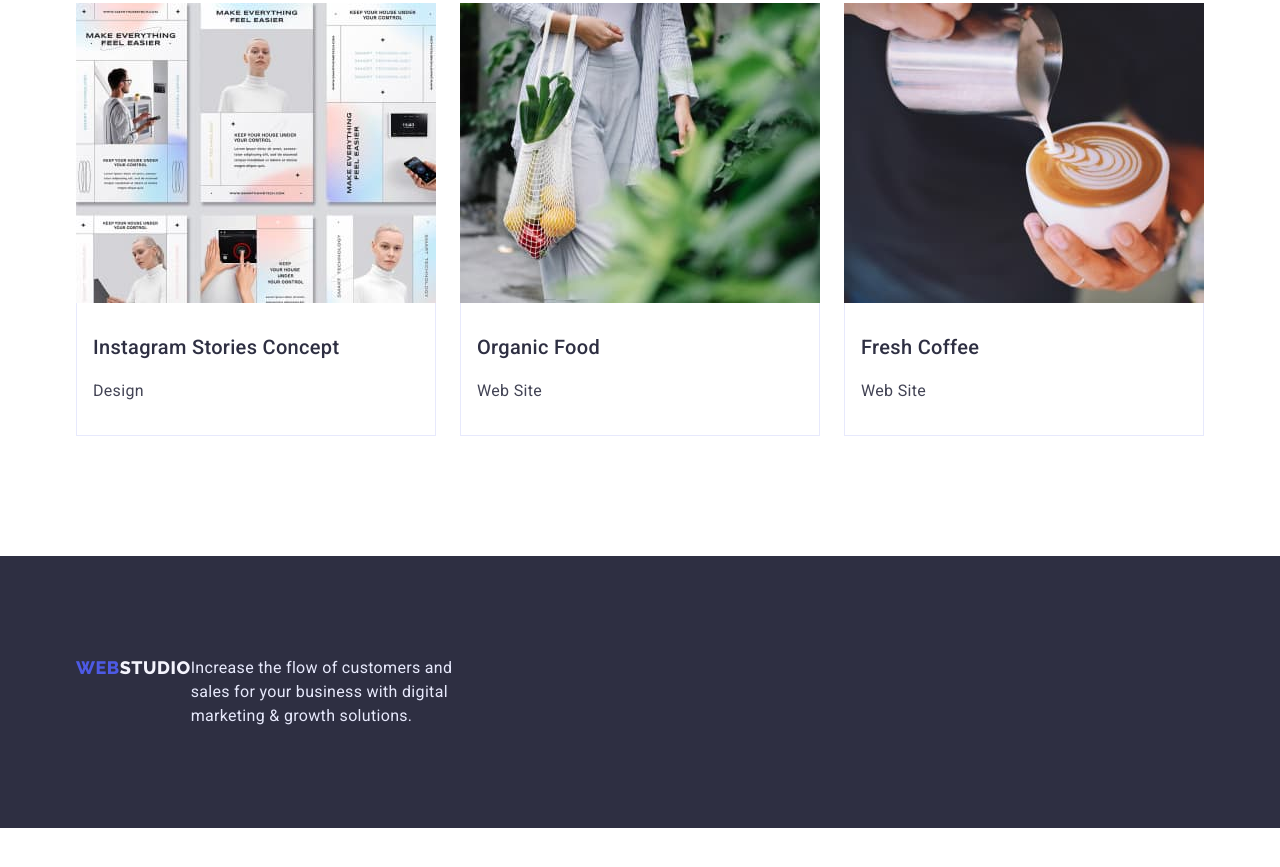
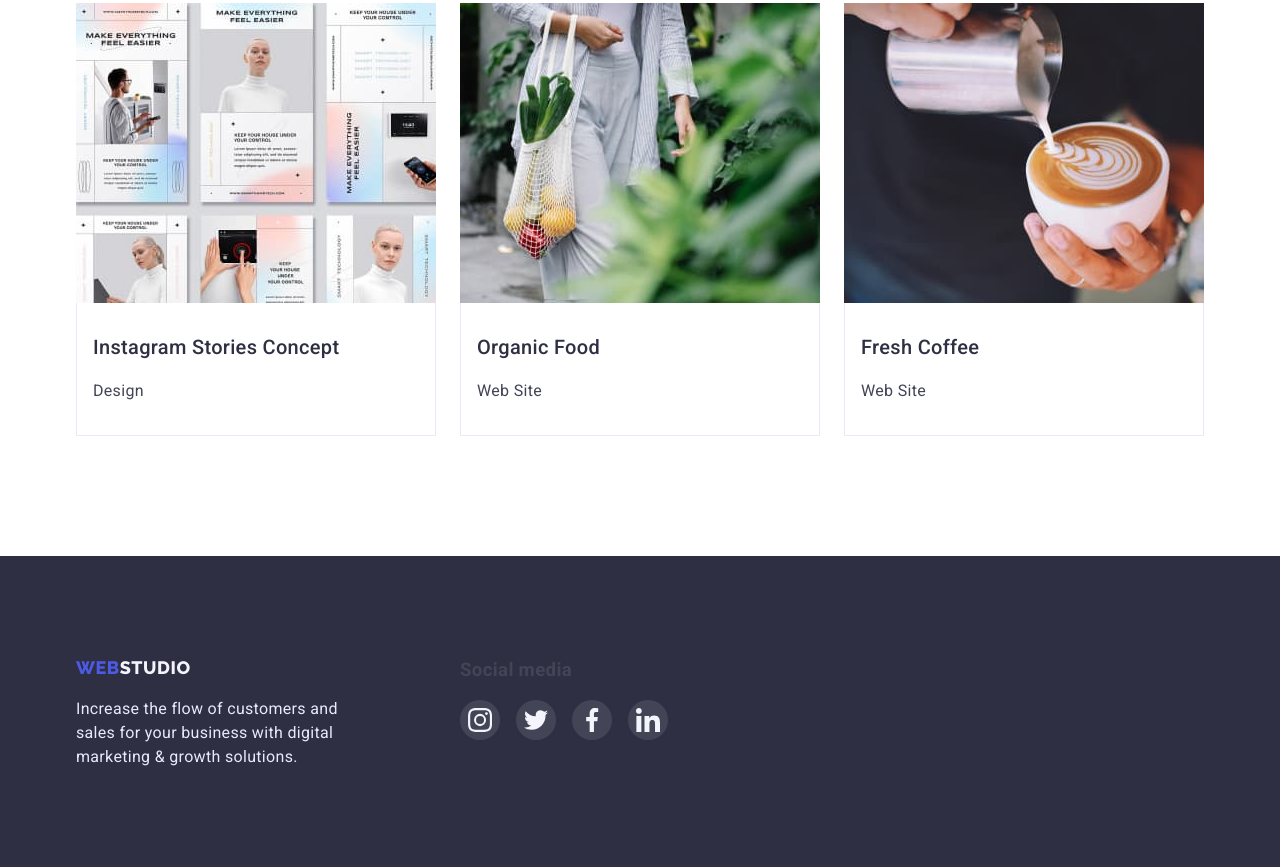
Before and after one commit to Dianka3103/goit-markup-hw-04, a plain HTML site: page portfolio.html in a window 1280 px wide. Shown: the part 1251-2118 px from the top of the page. Before the commit the page ends 2079 px from the top, so only its background shows below. Drawn offline with nearby package versions, Linux system fonts and the light colour scheme.

Commit message:
footer portfolio

```diff
--- a/portfolio.html
+++ b/portfolio.html
@@ -192,7 +192,8 @@
 
     <!--підвал-->
     <footer class="footer">
-            <div class="container">
+        <div class="container">
+            <div class="container-block">
                 <a class="footer-link link" href="./index.html">
                     <span class="logo-text logo-web">Web</span><span class="logo-text logo-studio">Studio</span>
                 </a>
@@ -200,6 +201,40 @@
                 Increase the flow of customers and sales for your business with digital marketing & growth solutions.
                 </p>
             </div>
+            <div class="container-block">
+                <h3 class="footer-social-media-header">Social media</h3>
+                <ul class="social-list">
+                    <li class="social-item">
+                        <a class="link-social" href="">
+                            <svg class="icon-social">
+                                <use href="./images/symbol-defs.svg#icon-instagram"></use>
+                            </svg>
+                        </a>
+                    </li>
+                    <li class="social-item">
+                        <a class="link-social" href="">
+                            <svg class="icon-social">
+                                <use href="./images/symbol-defs.svg#icon-twitter"></use>
+                            </svg>
+                        </a>
+                    </li>
+                    <li class="social-item">
+                        <a class="link-social" href="">
+                            <svg class="icon-social">
+                                <use href="./images/symbol-defs.svg#icon-facebook"></use>
+                            </svg>
+                        </a>
+                    </li>
+                    <li class="social-item">
+                        <a class="link-social" href="">
+                            <svg class="icon-social">
+                                <use href="./images/symbol-defs.svg#icon-linkedin"></use>
+                            </svg>
+                        </a>
+                    </li>
+                </ul>
+            </div>
+        </div>
     </footer>
 </body>
 </html>
```
